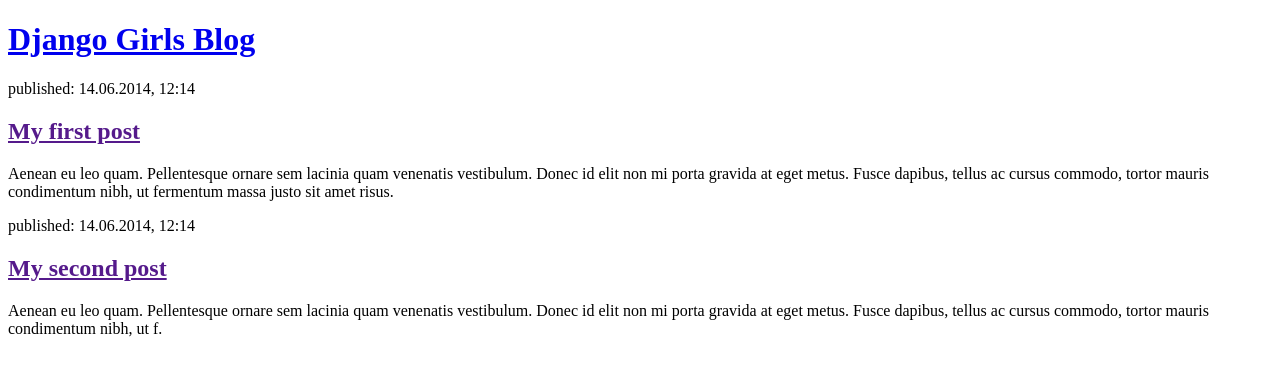
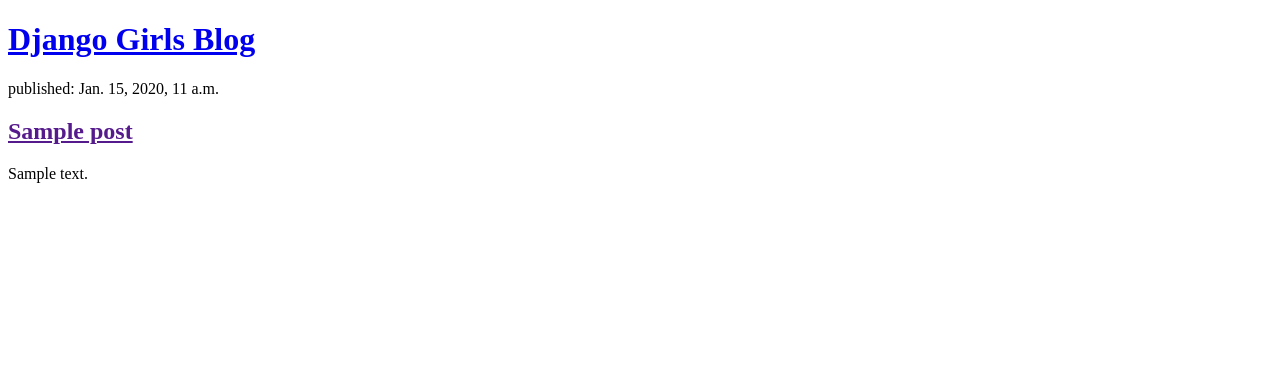
Before and after one commit to AnastasiaDv491/django-project, a Django app: page / in a window 1280 px wide. Shown: the top 376 px of the page. Run offline with Django 3.2, Linux system fonts and the light colour scheme; tables that the repository leaves empty hold one stand-in row (values such as "Sample post").

Commit message:
template

```diff
--- a/blog/templates/blog/post_list.html
+++ b/blog/templates/blog/post_list.html
@@ -4,20 +4,18 @@
         <title>Django Girls blog</title>
     </head>
     <body>
+
+
         <header>
             <h1><a href="/">Django Girls Blog</a></h1>
         </header>
-
-        <article>
-            <time>published: 14.06.2014, 12:14</time>
-            <h2><a href="">My first post</a></h2>
-            <p>Aenean eu leo quam. Pellentesque ornare sem lacinia quam venenatis vestibulum. Donec id elit non mi porta gravida at eget metus. Fusce dapibus, tellus ac cursus commodo, tortor mauris condimentum nibh, ut fermentum massa justo sit amet risus.</p>
-        </article>
-
-        <article>
-            <time>published: 14.06.2014, 12:14</time>
-            <h2><a href="">My second post</a></h2>
-            <p>Aenean eu leo quam. Pellentesque ornare sem lacinia quam venenatis vestibulum. Donec id elit non mi porta gravida at eget metus. Fusce dapibus, tellus ac cursus commodo, tortor mauris condimentum nibh, ut f.</p>
-        </article>
+        <!-- Data is coming from views.py where "posts" is an instance of the object Post-->
+        {% for post in posts %}
+            <article>
+                <time>published: {{ post.published_date }}</time>
+                <h2><a href="">{{ post.title }}</a></h2>
+                <p>{{ post.text|linebreaksbr }}</p>
+            </article>
+        {% endfor %}
     </body>
 </html>
--- a/blog/views.py
+++ b/blog/views.py
@@ -1,5 +1,9 @@
 from django.shortcuts import render
+from django.utils import timezone
+from .models import Post
+
 
 # Create a request for a template
 def post_list(request):
-    return render(request, 'blog/post_list.html', {})
+    posts = Post.objects.filter(published_date__lte=timezone.now()).order_by('published_date')
+    return render(request, 'blog/post_list.html', {'posts': posts})
```
